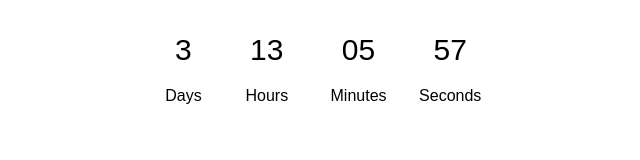
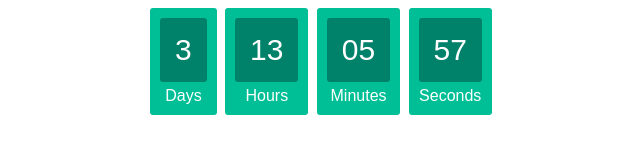
Before and after one commit to amandacarbone/countdown-clock, a plain HTML site: page index.html in a window 1280 px wide. Shown: the whole page, without its empty margins (319-959 px from the left). Drawn offline with Linux system fonts and the light colour scheme.

Commit message:
rollback styles

```diff
--- a/app.js
+++ b/app.js
@@ -53,7 +53,7 @@
     }
 
     var deadline = getNextSunday();
-    initializeClock('clockContainer', convertToEST(deadline));
+    initializeClock('clockdiv', convertToEST(deadline));
 
     var handler = {
         init: function(options) {
--- a/index.html
+++ b/index.html
@@ -5,24 +5,24 @@
     <meta http-equiv="X-UA-Compatible" content="IE=edge">
     <meta name="viewport" content="width=device-width, initial-scale=1.0">
     <link rel="stylesheet" href="styles.css">
-    <title>Countdown Clock</title>
+    <title>Document</title>
 </head>
 <body>
-    <div id="clockContainer">
-        <div id="clockOuter">
-            <span class="days" id="clockInner"></span>
+    <div id="clockdiv">
+        <div>
+            <span class="days"></span>
             <div class="smalltext">Days</div>
         </div>
-        <div id="clockOuter">
-            <span class="hours" id="clockInner"></span>
+        <div>
+            <span class="hours"></span>
             <div class="smalltext">Hours</div>
         </div>
-        <div id="clockOuter">
-            <span class="minutes" id="clockInner"></span>
+        <div>
+            <span class="minutes"></span>
             <div class="smalltext">Minutes</div>
         </div>
-        <div id="clockOuter">
-            <span class="seconds" id="clockInner"></span>
+        <div>
+            <span class="seconds"></span>
             <div class="smalltext">Seconds</div>
         </div>
     </div>
--- a/styles.css
+++ b/styles.css
@@ -4,24 +4,26 @@ body {
     font-weight: 100;
 }
 
-#clockContainer {
+#clockdiv{
 	font-family: sans-serif;
-	color: #000;
+	color: #fff;
 	display: inline-block;
 	font-weight: 100;
 	text-align: center;
 	font-size: 30px;
 }
 
-#clockOuter {
+#clockdiv > div{
 	padding: 10px;
 	border-radius: 3px;
+	background: #00BF96;
 	display: inline-block;
 }
 
-#clockInner {
+#clockdiv div > span{
 	padding: 15px;
 	border-radius: 3px;
+	background: #00816A;
 	display: inline-block;
 }
 
```
